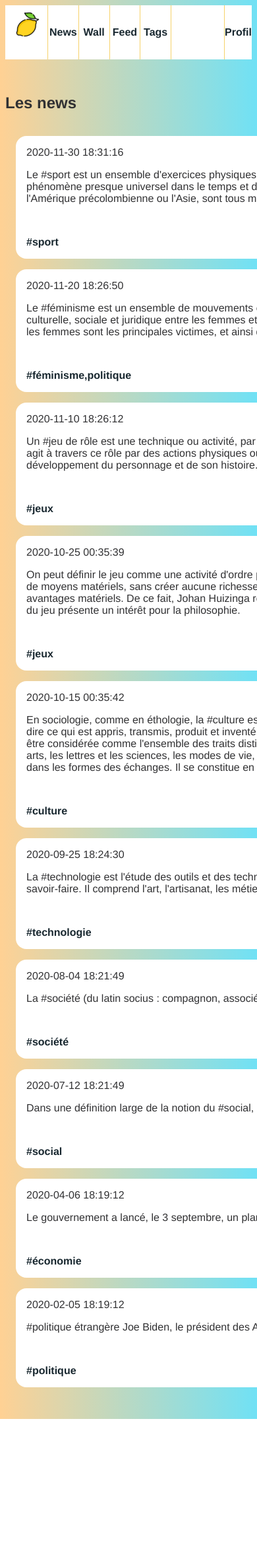
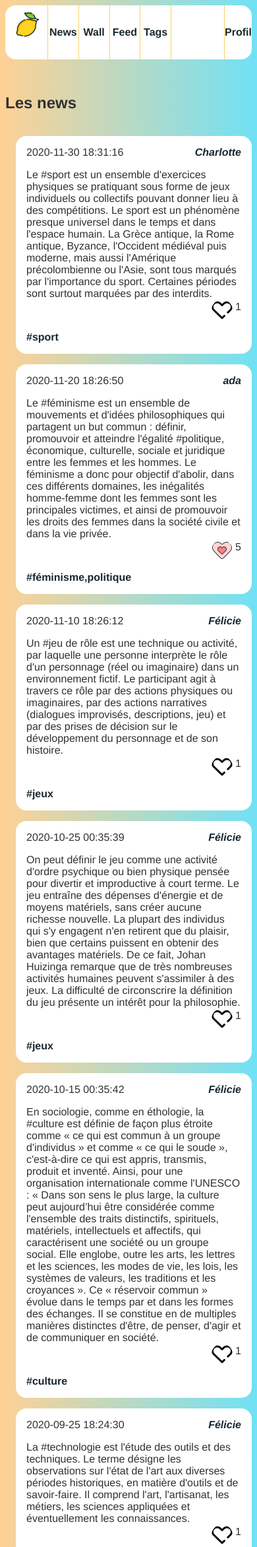
Before and after one commit to violaine-drt/Network-Les-zinzins, a PHP site: page /news.php in a window 390 px wide; the page is wider, and only the part inside the window is pictured. Shown: the top 2344 px of that part at 66% size. Before the commit the page ends 2150 px from the top of that part, so only its background shows below. Run offline with PHP 8.4, Linux system fonts and the light colour scheme; a user stored in the database is signed in; data comes from the database, SQL or seed files in the repository.

Commit message:
responsive design

```diff
--- a/btnDislike.php
+++ b/btnDislike.php
@@ -6,7 +6,7 @@ if (!$isLikedPost) {
 } else {
 ?>
     <form method="post">
-        <button type="submit" name="buttonD_<?php echo $post['postId']; ?>" style="background-image: url(./aimer.png); width: 32px; height: 32px; border: none; background-color: transparent"></button>
+        <button class="heart" type="submit" name="buttonD_<?php echo $post['postId']; ?>" style="background-image: url(./aimer.png); width: 32px; height: 32px; border: none; background-color: transparent"></button>
         <?php echo $post['like_number']; ?>
     </form>
 <?php
--- a/btnLike.php
+++ b/btnLike.php
@@ -7,7 +7,7 @@ if ($isLikedPost) {
 } else {
 ?>
     <form method="post">
-    <button type="submit" name="buttonL_<?php echo $post['postId']; ?>" style="background-image: url(./coeur.png); width: 32px; height: 32px; border: none; background-color: transparent"></button>
+    <button class="heart" type="submit" name="buttonL_<?php echo $post['postId']; ?>" style="background-image: url(./coeur.png); width: 32px; height: 32px; border: none; background-color: transparent"></button>
     <?php echo $post['like_number'];?>
     </form>
 <?php
--- a/style.css
+++ b/style.css
@@ -23,6 +23,7 @@ body > header {
     margin: 0 auto 2em auto;
     padding: 0;
     overflow-x: hidden;
+    border-radius: 1em;
 }
 body > header img {
     height: 4em;
@@ -83,7 +84,7 @@ body > header #user:hover ul {
 #wrapper {
     display: flex;
     flex-flow: column;
-    width: 80em;
+    width: 100%;
     margin: 0 auto 2em auto;
 }
 #wrapper aside {
@@ -314,3 +315,7 @@ a {
     animation: none;
     display: none;
   }
+
+  .heart:hover {
+    cursor: pointer;
+}
```
